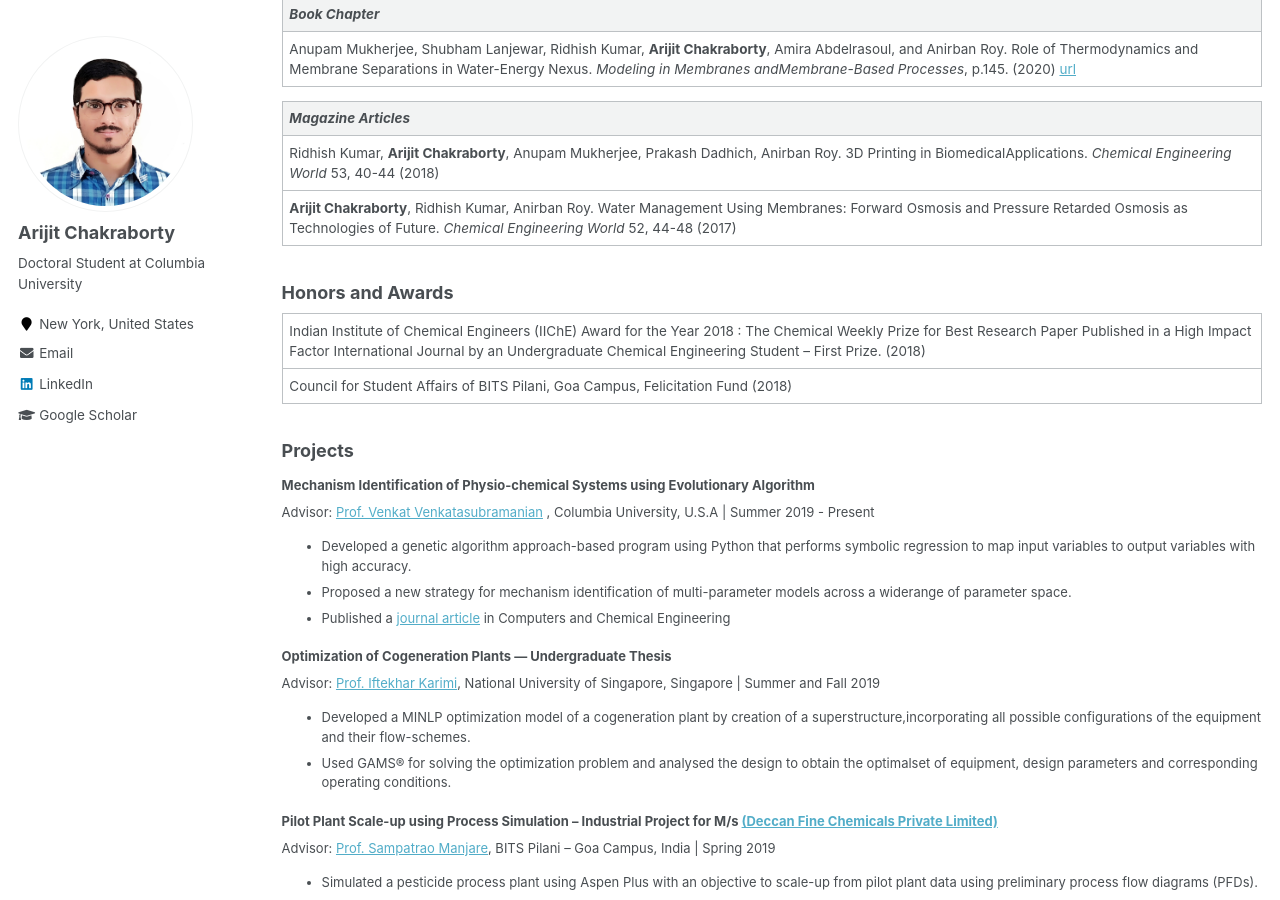
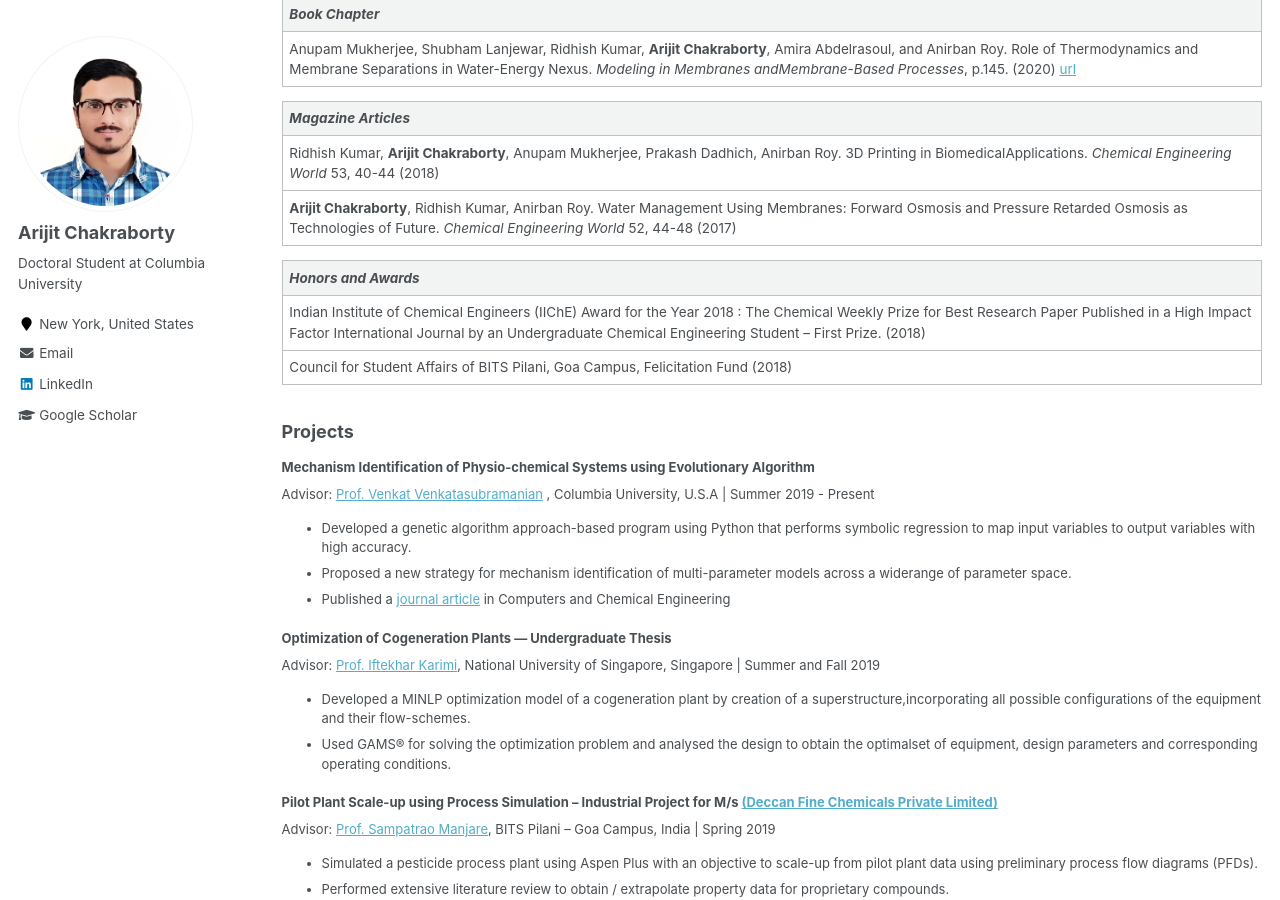
Before and after one commit to arijitc099/arijitc099.github.io, a Jekyll site: the page built from _pages/experience.md, in a window 1280 px wide and 900 px high, scrolled down 582 px. Built offline with Jekyll 4.4.1, drawn with Linux system fonts in a browser that asks for light colours.

```diff
--- a/_pages/experience.md
+++ b/_pages/experience.md
@@ -27,8 +27,7 @@ author_profile: true
 |Ridhish Kumar, **Arijit Chakraborty**, Anupam Mukherjee, Prakash Dadhich, Anirban Roy.  3D Printing in BiomedicalApplications. _Chemical Engineering World_ 53, 40-44 (2018) |
 |**Arijit Chakraborty**, Ridhish Kumar, Anirban Roy. Water  Management  Using  Membranes:   Forward Osmosis and Pressure Retarded Osmosis as Technologies of Future. _Chemical Engineering World_ 52, 44-48 (2017) |
 
-### Honors and Awards
-
+|_Honors and Awards_|
 |:-|
 |Indian Institute of Chemical Engineers (IIChE) Award for the Year 2018 : The Chemical Weekly Prize for Best Research Paper Published in a High Impact Factor International Journal by an Undergraduate Chemical Engineering Student – First Prize. (2018) |
 |Council for Student Affairs of BITS Pilani, Goa Campus, Felicitation Fund (2018)|
```
